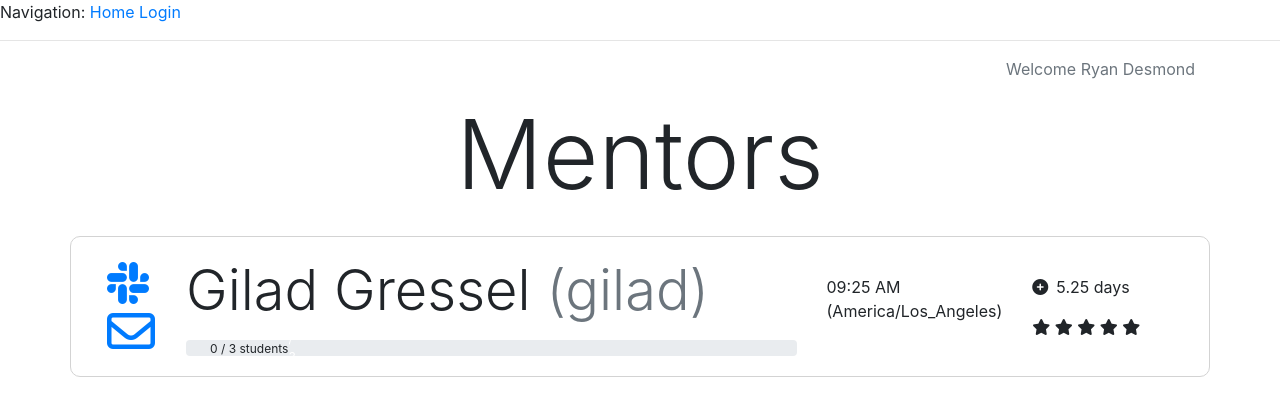
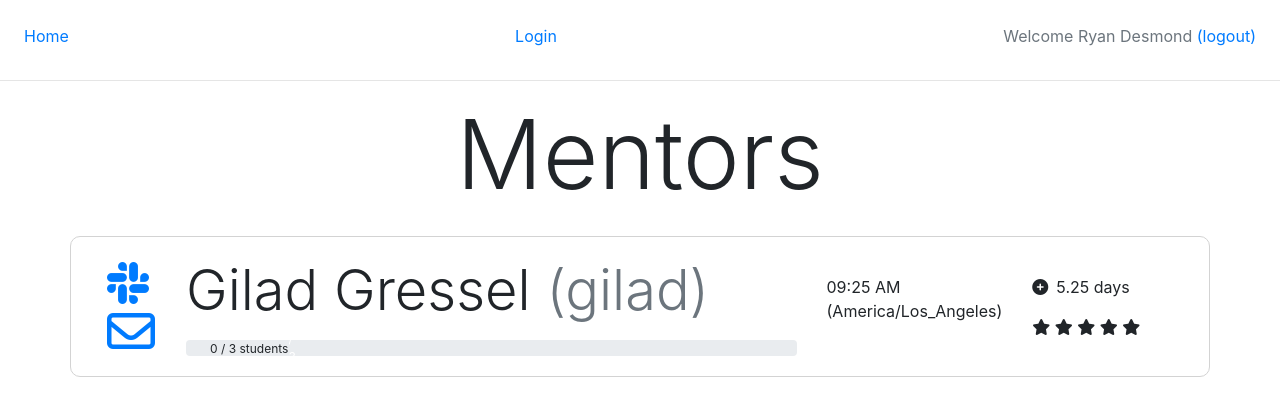
Before and after one commit to rdesmond/codingnomads_mentor_app, a Flask app: page /mentors in a window 1280 px wide. Shown: the top 420 px of the page. Run offline with Flask 2, Linux system fonts and the light colour scheme; some libraries are stand-ins or nearby versions.

Commit message:
Refactor: move logged-in user HTML to base template

```diff
--- a/application/templates/base.html
+++ b/application/templates/base.html
@@ -26,11 +26,17 @@
         </style>
     </head>
     <body>
-        <div>
-            Navigation:
-            <a href="{{ url_for('index') }}">Home</a>
-            <a href="{{ url_for('auth.login') }}">Login</a>
-        </div>
+        <nav class="container-fluid pt-4">
+            <div class="row justify-content-between">
+                <a class="pl-4" href="{{ url_for('index') }}">Home</a>
+                <a href="{{ url_for('auth.login') }}">Login</a>
+                {% if current_user %}
+                    <p class="text-muted text-right pr-4">Welcome {{ current_user.first_name }} {{ current_user.last_name }}
+                        <a href="">(logout)</a>
+                    </p>
+                {% endif %}
+            </div>
+        </nav>
         <hr>
         {% with messages = get_flashed_messages() %}
         {% if messages %}
--- a/application/templates/mentor_overview.html
+++ b/application/templates/mentor_overview.html
@@ -3,7 +3,6 @@
 {% block content %}
     <div class="container">
     <div class="mb-4">
-        <p class="text-muted text-right">Welcome {{ current_user.first_name }} {{ current_user.last_name }}</p>
         <h1 class="display-1 text-center">{{ title }}</h1>
     </div>
 
--- a/application/templates/mentor_profile.html
+++ b/application/templates/mentor_profile.html
@@ -3,7 +3,6 @@
 {% block content %}
     <div class="container">
     <div class="mb-5">
-        <p class="text-muted text-right">Welcome {{ current_user.first_name }} {{ current_user.last_name }}</p>
         <div class="row">
             <div class="col-auto mx-3">
                 <a class="row" href="https://codingnomads-chat.slack.com/team/{{ mentor.slack }}" target="_blank"><i class="fab fa-slack fa-5x"></i></a>
--- a/application/templates/student_overview.html
+++ b/application/templates/student_overview.html
@@ -3,7 +3,6 @@
 {% block content %}
     <div class="container">
     <div class="mb-4">
-        <p class="text-muted text-right">Welcome {{ current_user.first_name }} {{ current_user.last_name }}</p>
         <h1 class="display-1 text-center">{{ title }}</h1>
     </div>
 
--- a/application/templates/student_profile.html
+++ b/application/templates/student_profile.html
@@ -3,7 +3,6 @@
 {% block content %}
     <div class="container">
     <div class="mb-5">
-        <p class="text-muted text-right">Welcome {{ current_user.first_name }} {{ current_user.last_name }}</p>
         <div class="row mb-4">
             <div class="col-auto mx-3">
                 <a class="row" href="https://codingnomads-chat.slack.com/team/{{ student.slack }}" target="_blank"><i class="fab fa-slack fa-5x"></i></a>
```
